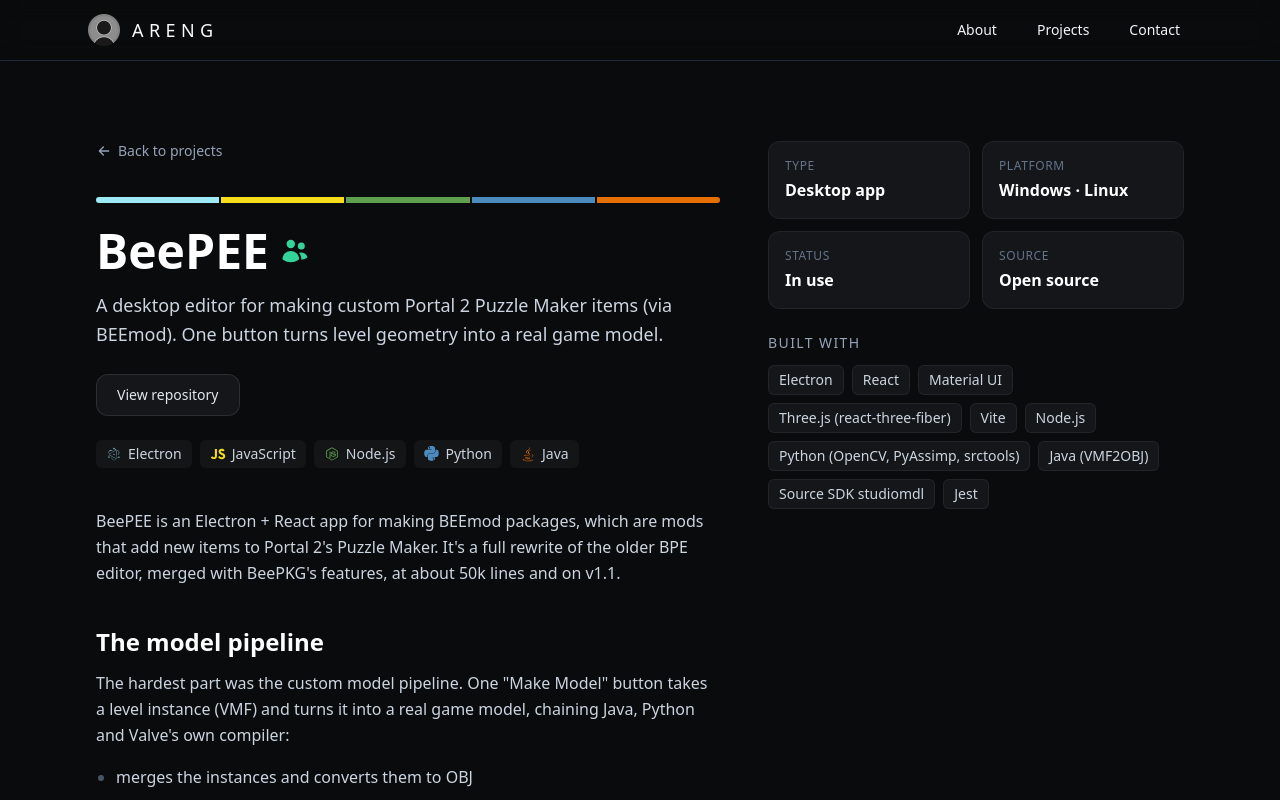
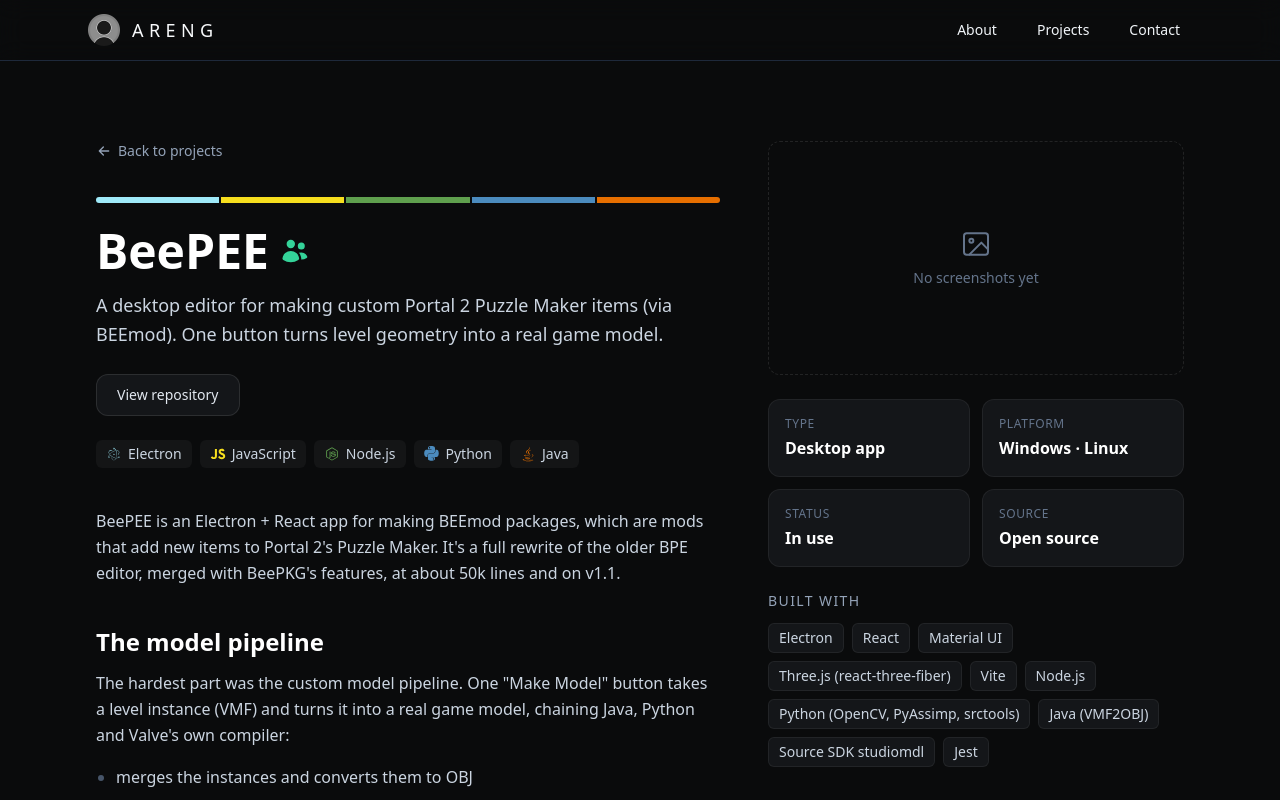
Before and after one commit to Areng14/web_profile, a Next.js app: page /projects/beepee in a window 1280 px wide. Shown: the top 800 px of the page. Built offline with nearby package versions, Linux system fonts and the light colour scheme.

Commit message:
Show a placeholder on project pages without screenshots
Co-Authored-By: Claude Opus 5.5 <noreply@anthropic.com>
Claude-Session: https://claude.ai/code/session_01XMhdxLeqB5bcHtoxA1zKho

```diff
--- a/app/projects/[slug]/page.tsx
+++ b/app/projects/[slug]/page.tsx
@@ -148,7 +148,7 @@ export default async function ProjectPage({ params }: ProjectPageProps) {
         {/* Right column: screenshots, then quick facts. Sticky on wide screens; on phones it
             sits between the header and the writeup. */}
         <aside className="space-y-6 lg:sticky lg:top-24 lg:row-span-2 lg:self-start">
-          {images.length > 0 && (
+          {images.length > 0 ? (
             // First screenshot large, the rest as a two-up grid underneath
             <div className="grid grid-cols-2 gap-3">
               {images.map((img, i) => (
@@ -171,6 +171,16 @@ export default async function ProjectPage({ params }: ProjectPageProps) {
                   />
                 </a>
               ))}
+            </div>
+          ) : (
+            // Placeholder so the column isn't just empty
+            <div className="flex aspect-video flex-col items-center justify-center gap-2 rounded-xl border border-dashed border-white/10 text-slate-500">
+              <svg className="h-8 w-8" fill="none" stroke="currentColor" viewBox="0 0 24 24" aria-hidden>
+                <rect x="3" y="4" width="18" height="16" rx="2" strokeWidth={1.5} />
+                <circle cx="8.5" cy="9.5" r="1.5" strokeWidth={1.5} />
+                <path strokeLinecap="round" strokeLinejoin="round" strokeWidth={1.5} d="m21 16-5-5-9 9" />
+              </svg>
+              <p className="text-sm">No screenshots yet</p>
             </div>
           )}
 
```
